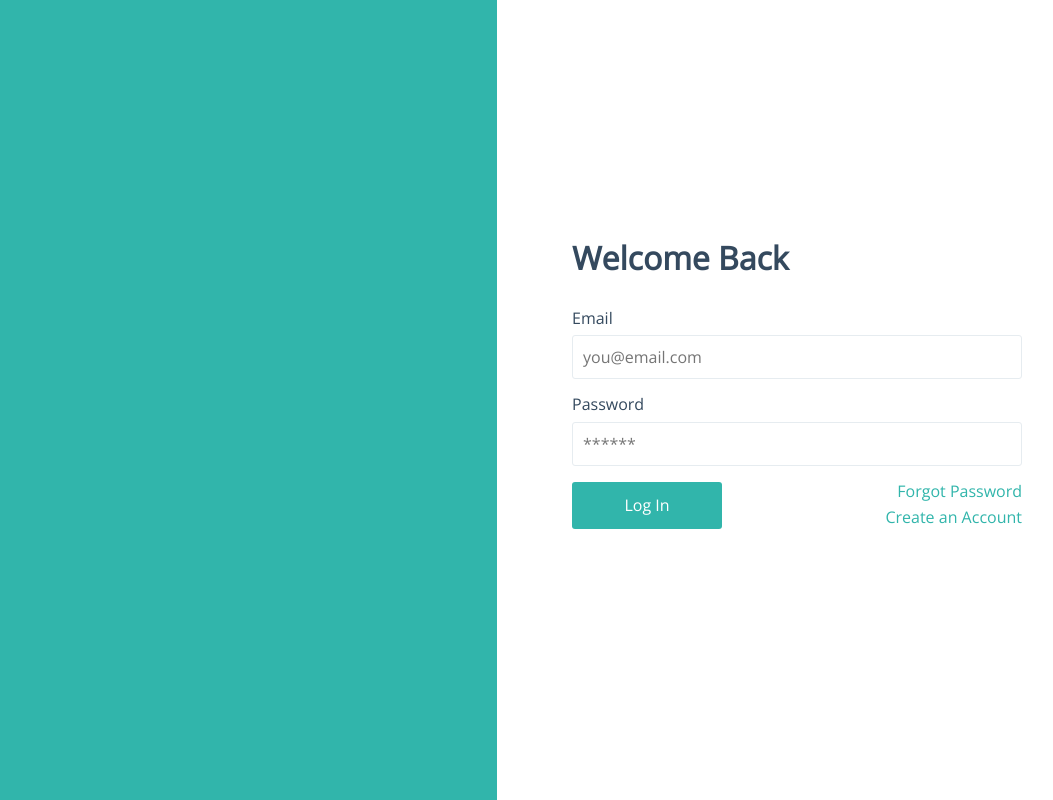
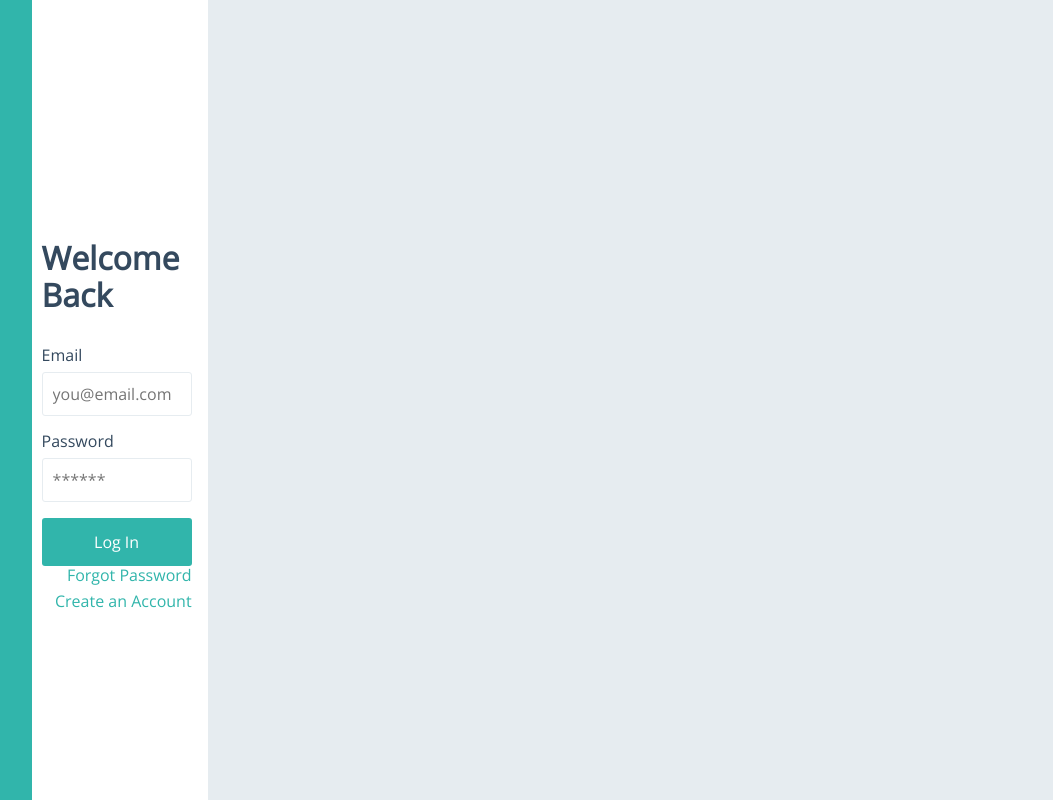
Before and after one commit to JacobWrenn/moneytracker, a Vue app: page /login in a window 1280 px wide. Shown: the whole page, without its empty margins (143-1196 px from the left). Built offline with nearby package versions, Linux system fonts and the light colour scheme; no server answers.

Commit message:
Fix for ios

```diff
--- a/src/assets/scss/_layout.scss
+++ b/src/assets/scss/_layout.scss
@@ -124,4 +124,5 @@ header {
 body, html {
   overflow-y: hidden;
   max-height: 100%;
+  position: fixed
 }
```
